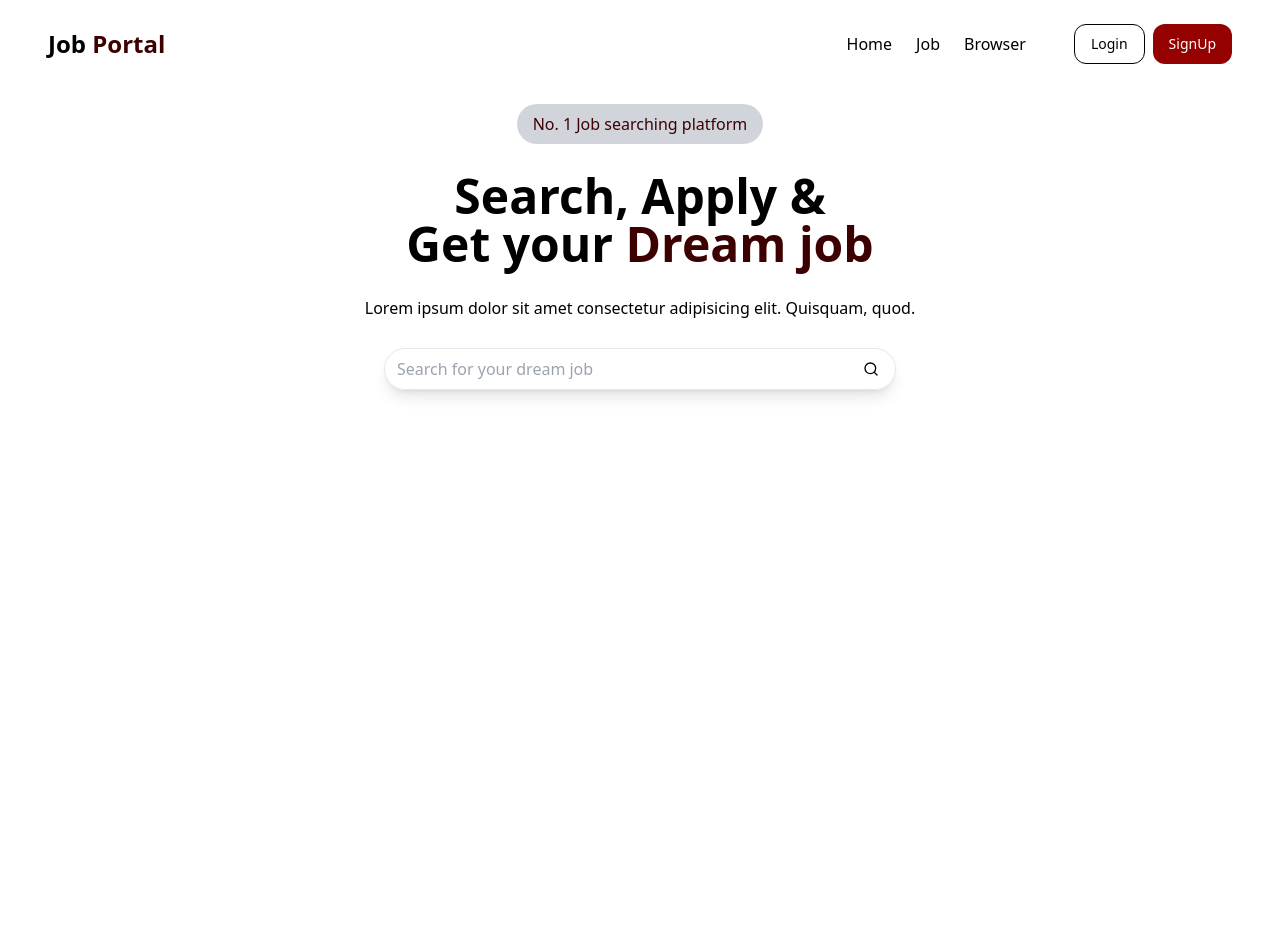
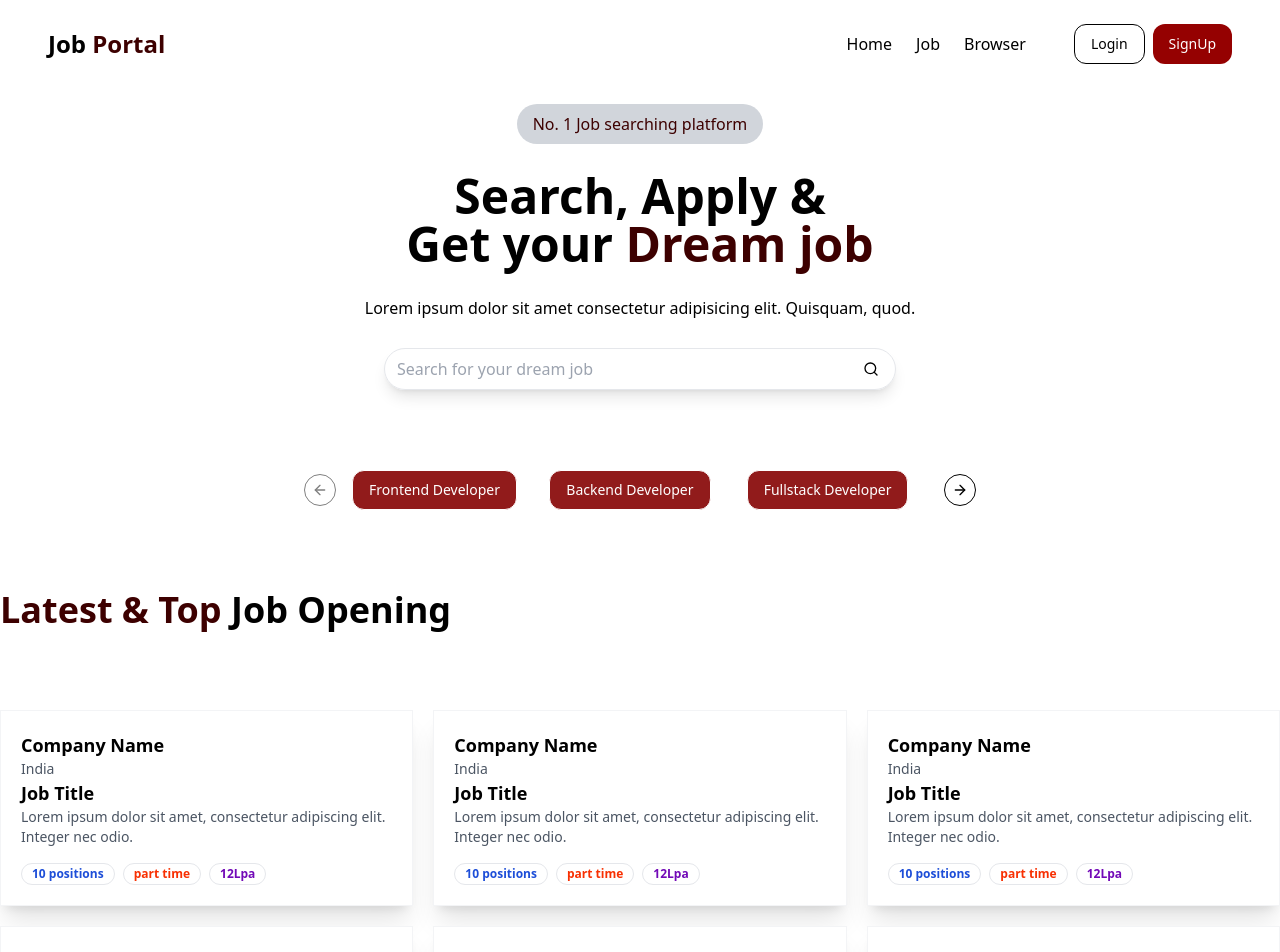
Before and after one commit to HarsikaKumari/jobSearch, a React (Vite) app in the folder frontend/: page / in a window 1280 px wide. Shown: the top 952 px of the page. Before the commit the page ends 800 px from the top, so only its background shows below. Built offline with nearby package versions, Linux system fonts and the light colour scheme.

Commit message:
feat(ui): add LatestJobs and LatestJobsCards components

```diff
--- a/frontend/src/components/Home.jsx
+++ b/frontend/src/components/Home.jsx
@@ -1,5 +1,7 @@
 // import React from 'react'
+import CategoryCarousel from './CategoryCarousel.jsx'
 import HeroSection from './HeroSection.jsx'
+import LatestJobs from './LatestJobs.jsx'
 import Navbar from './shared/Navbar.jsx'
 
 function Home() {
@@ -7,6 +9,8 @@ function Home() {
     <div>
         <Navbar />
         <HeroSection />
+        <CategoryCarousel />
+        <LatestJobs />
     </div>
   )
 }
--- /dev/null
+++ b/frontend/src/components/LatestJobs.jsx
@@ -0,0 +1,23 @@
+// import React from 'react'
+
+import LatestJobsCards from "./LatestJobsCards";
+
+function LatestJobs() {
+    const JobNumber = [1, 2, 3, 4, 5, 6, 7, 8];
+
+    return (
+        <div className="max-w-7xl mx-auto my-20">
+            <h1 className="text-4xl font-bold "> <span className="text-[#3D0000]">Latest & Top </span>Job Opening</h1>
+            <div className="grid grid-cols-3 mx-auto my-20 gap-5">
+                {
+                    JobNumber.slice(0, 6).map((job, index) =>
+                        <LatestJobsCards />
+                    )
+                }
+            </div>
+
+        </div>
+    )
+}
+
+export default LatestJobs
--- /dev/null
+++ b/frontend/src/components/LatestJobsCards.jsx
@@ -0,0 +1,31 @@
+// import React from 'react'
+
+import { Badge } from "./ui/badge";
+
+function LatestJobsCards() {
+  return (
+    <div className="p-5 rounded-md shadow-xl bg-white border border-gray-100 cursor-pointer">
+      <div>
+        <h1 className="font-bold text-lg">Company Name</h1>
+        <p className="text-sm text-gray-600">India</p>
+      </div>
+      <div>
+        <h1 className="font-bold text-lg">Job Title</h1>
+        <p className="text-sm text-gray-600">Lorem ipsum dolor sit amet, consectetur adipiscing elit. Integer nec odio.</p>
+      </div>
+      <div className="flex items-center gap-2 mt-4">
+        <Badge className="text-blue-700 font-bold" variant="ghost">
+          10 positions
+        </Badge>
+        <Badge className="text-[#F83002] font-bold" variant="ghost">
+          part time
+        </Badge>
+        <Badge className="text-[#7209b7] font-bold" variant="ghost">
+          12Lpa
+        </Badge>
+      </div>
+    </div>
+  );
+}
+
+export default LatestJobsCards;
--- /dev/null
+++ b/frontend/src/components/ui/badge.jsx
@@ -0,0 +1,34 @@
+import * as React from "react"
+import { cva } from "class-variance-authority";
+
+import { cn } from "@/lib/utils"
+
+const badgeVariants = cva(
+  "inline-flex items-center rounded-full border px-2.5 py-0.5 text-xs font-semibold transition-colors focus:outline-none focus:ring-2 focus:ring-ring focus:ring-offset-2",
+  {
+    variants: {
+      variant: {
+        default:
+          "border-transparent bg-primary text-primary-foreground hover:bg-primary/80",
+        secondary:
+          "border-transparent bg-secondary text-secondary-foreground hover:bg-secondary/80",
+        destructive:
+          "border-transparent bg-destructive text-destructive-foreground hover:bg-destructive/80",
+        outline: "text-foreground",
+      },
+    },
+    defaultVariants: {
+      variant: "default",
+    },
+  }
+)
+
+function Badge({
+  className,
+  variant,
+  ...props
+}) {
+  return (<div className={cn(badgeVariants({ variant }), className)} {...props} />);
+}
+
+export { Badge, badgeVariants }
```
